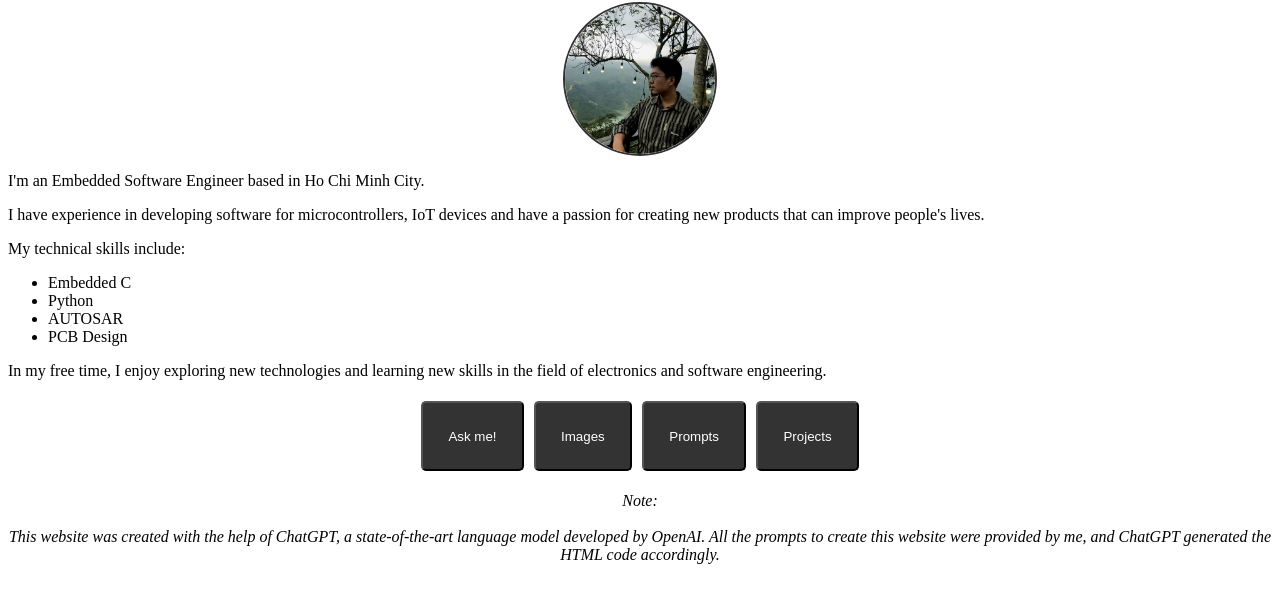
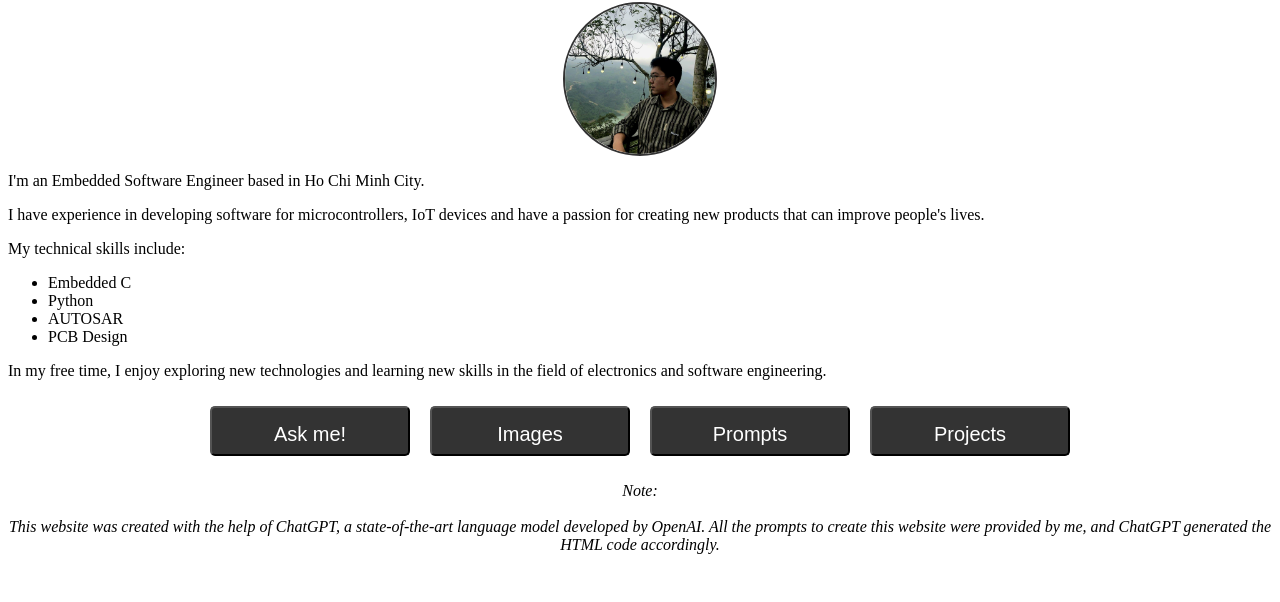
Before and after one commit to DTrXuan/ezpage, a website: page index.html in a window 1280 px wide. Shown: the part 64-666 px from the top of the page. Drawn offline with Linux system fonts and the light colour scheme.

Commit message:
Revert "fix button scale"
This reverts commit 880c293a779f4c40232b490ef1fb45504ebcf872.

```diff
--- a/index.html
+++ b/index.html
@@ -28,15 +28,13 @@
       /* The button style */
       button {
         /* Set the button width to 200px */
-        width: auto;
+        width: 200px;
         /* Set the button height to 50px */
-        height: 2%;
+        height: 50px;
         /* Add a margin of 20px to the top and bottom of the button */
-        margin: auto 0;
+        margin: 20px 0;
         /* Center the button horizontally */
-        display: flex;
-
-        padding: 2%;
+        display: block;
         margin: 0 auto;
         /* Add a background color of #333 */
         background-color: #333;
@@ -88,9 +86,9 @@
     <div style="display: flex; justify-content: center">
       <button
         style="
-          font-size: flex;
-          text-align: center;
-          margin: 5px;
+          font-size: 20px;
+          padding: 15px 30px;
+          margin: 10px;
           border-radius: 5px;
         "
         onclick="window.location.href='message.html'"
@@ -98,10 +96,10 @@
         Ask me!
       </button>
       <button
-        style="
-          font-size: flex;
-          text-align: center;
-          margin: 5px;
+      style="
+          font-size: 20px;
+          padding: 15px 30px;
+          margin: 10px;
           border-radius: 5px;
         "
         onclick="window.location.href='image.html'"
@@ -110,9 +108,9 @@
       </button>
       <button
         style="
-          font-size: flex;
-          text-align: center;
-          margin: 5px;
+          font-size: 20px;
+          padding: 15px 30px;
+          margin: 10px;
           border-radius: 5px;
         "
         onclick="window.location.href='prompt.html'"
@@ -122,9 +120,9 @@
       </button>
       <button
         style="
-          font-size: flex;
-          text-align: center;
-          margin: 5px;
+          font-size: 20px;
+          padding: 15px 30px;
+          margin: 10px;
           border-radius: 5px;
         "
         onclick="window.location.href='project.html'"
```
